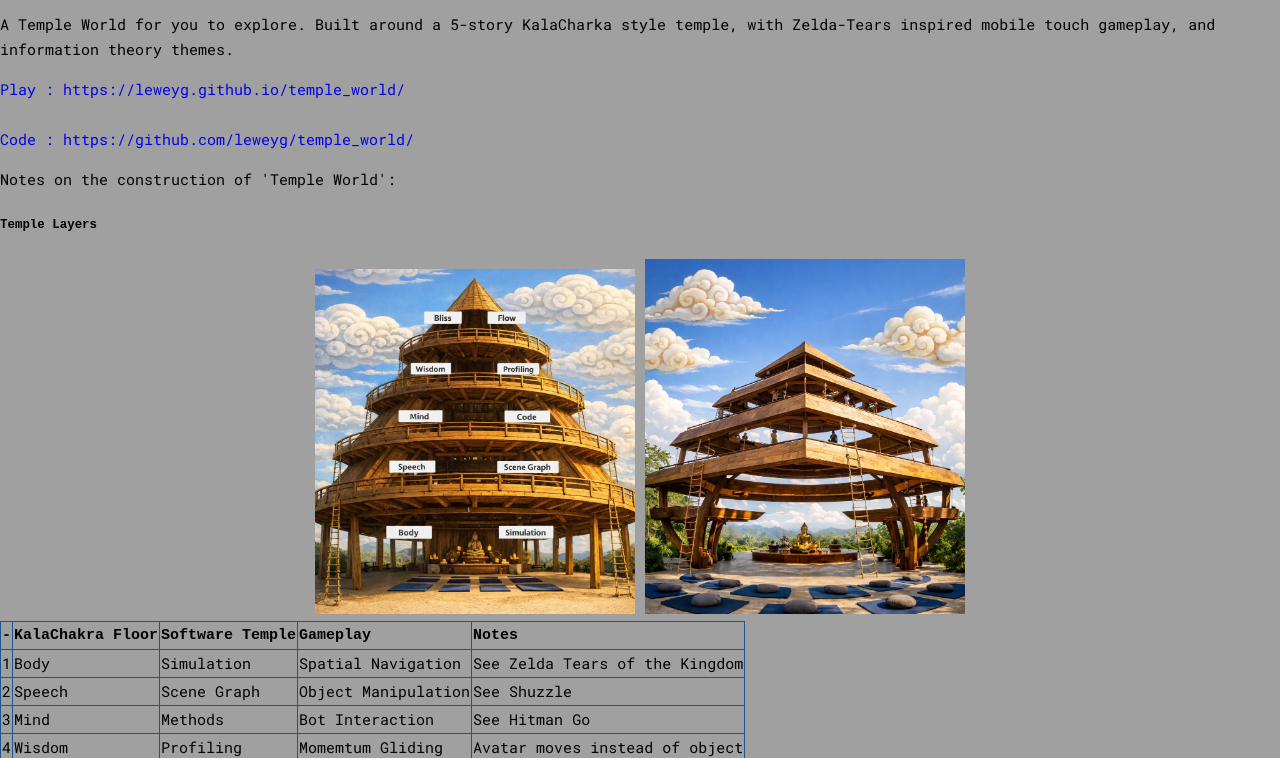
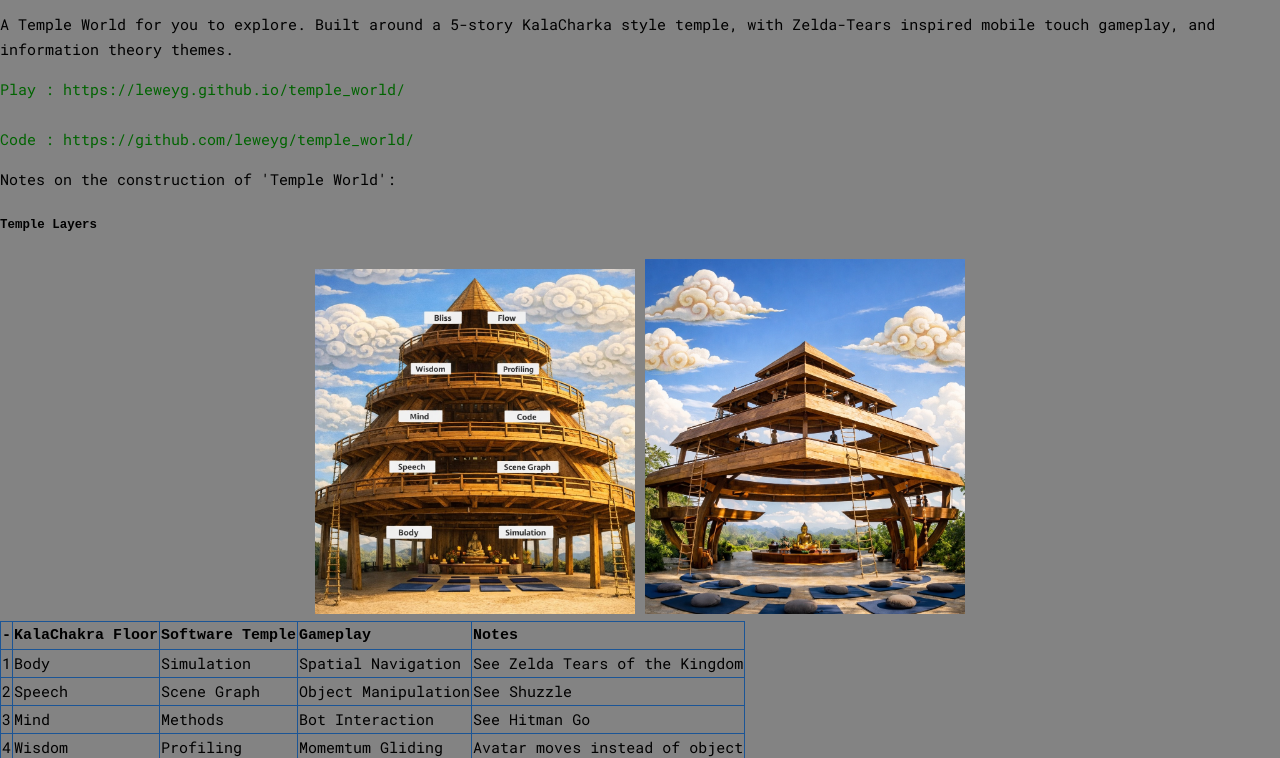
Before and after one commit to leweyg/temple_world, a plain HTML site: page about.html in a window 1280 px wide. Shown: the part 77-835 px from the top of the page. Drawn offline with Linux system fonts and the light colour scheme; a web font is replaced by a local one.

Commit message:
Font color fix

```diff
--- a/about.html
+++ b/about.html
@@ -23,9 +23,12 @@
     .headingTr {
         font-weight: bold;
     }
+    a {
+        color:darkgreen;
+    }
 </style>
 
-<body style="background-color: rgb(160, 160, 160); color:black">
+<body style="background-color: rgb(131, 131, 131); color:black">
     <div>
         <h1>About '<a href="index.html" style="color:blue">Temple World</a>'</h1>
         <h3>By <a href="https://lewcid.com/lg/aboutme.html">Lewey Geselowitz</a></h3>
```
